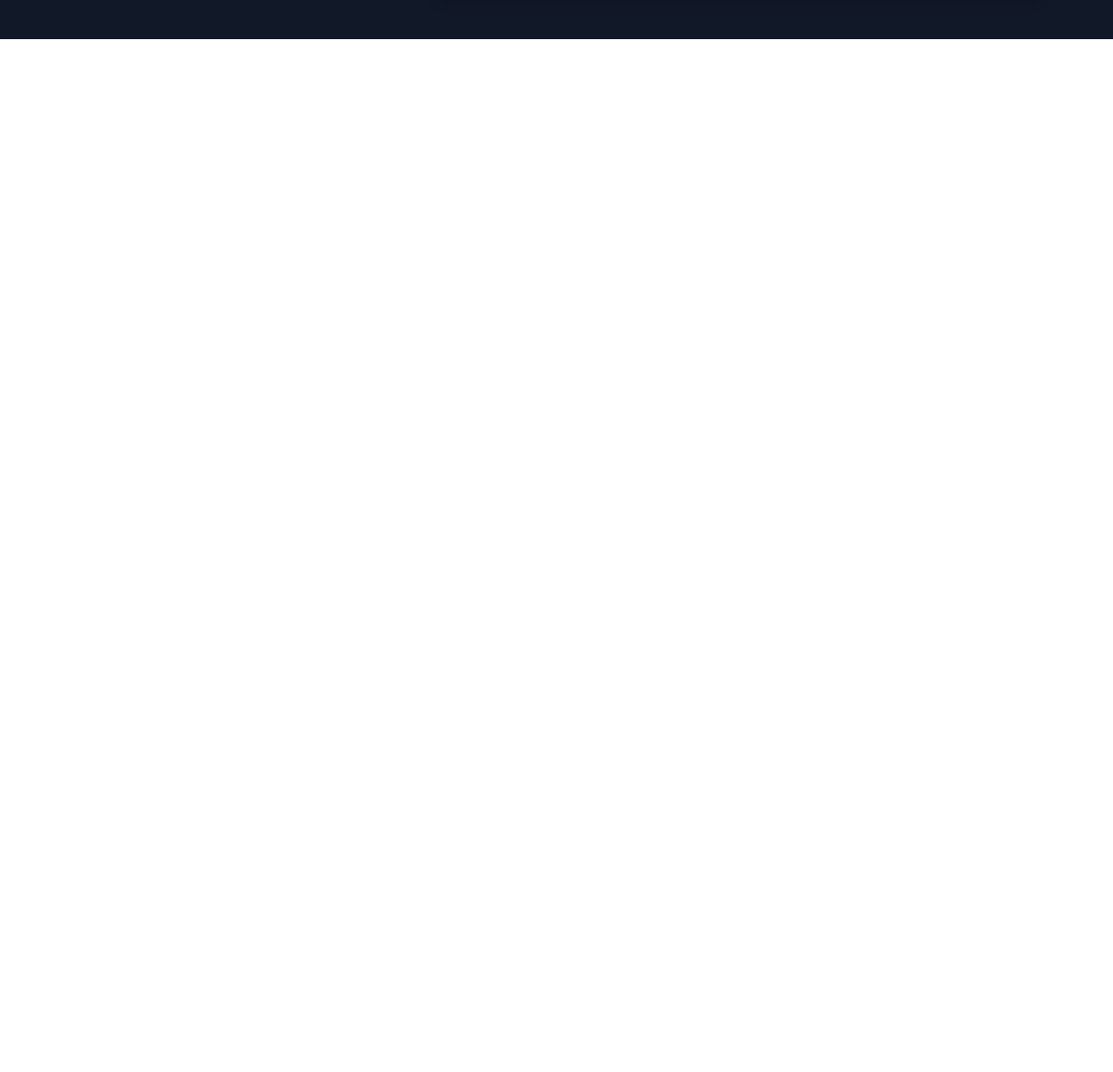
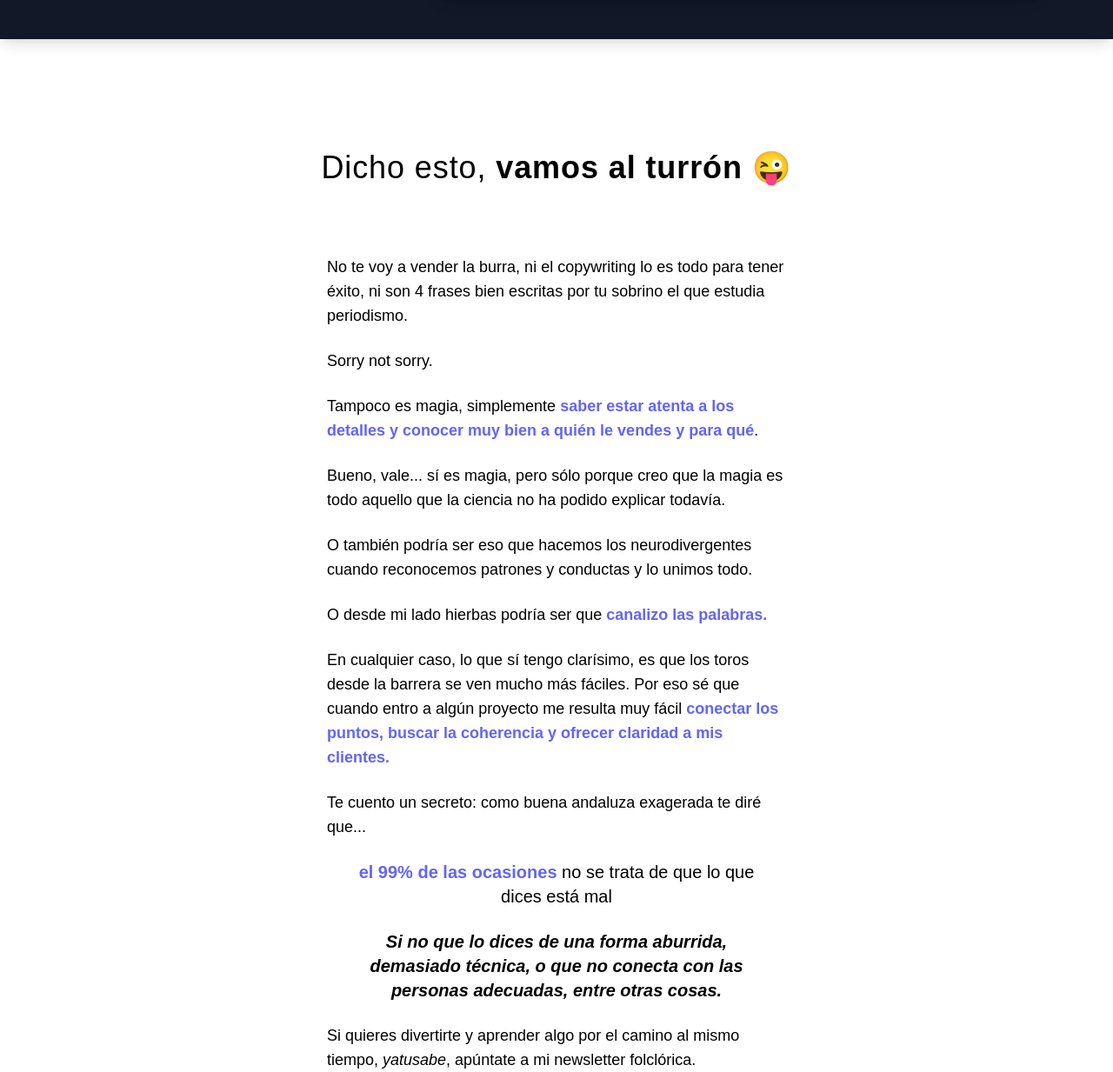
Before and after one commit to verlandev/copy-hierbas, an Astro site: page / in a window 1280 px wide. Shown: the part 2123-3356 px from the top of the page at 87% size. Before the commit the page ends 2168 px from the top, so only its background shows below. Built offline with nearby package versions, Linux system fonts and the light colour scheme; Astro itself is replaced by a stand-in of ours.

Commit message:
✨ Incluimos la presentación de servicios

```diff
--- a/src/pages/index.astro
+++ b/src/pages/index.astro
@@ -3,6 +3,7 @@ import Layout from '../layouts/Layout.astro';
 import Authority from '../sections/Authority.astro';
 import FormZone from '../sections/FormZone.astro';
 import Hero from '../sections/Hero.astro';
+import ServicePresentation from '../sections/ServicePresentation.astro';
 import SpoilerAlert from '../sections/SpoilerAlert.astro';
 ---
 
@@ -11,4 +12,5 @@ import SpoilerAlert from '../sections/SpoilerAlert.astro';
   <Authority />
   <FormZone />
   <SpoilerAlert />
+  <ServicePresentation />
 </Layout>
--- /dev/null
+++ b/src/sections/ServicePresentation.astro
@@ -0,0 +1,16 @@
+<section>
+  <h1 class="font-medium text-4xl text-center mt-32 tracking-wide">Dicho esto, <span class="font-extrabold">vamos al turrón</span> 😜</h1>
+  <article class="flex flex-col gap-6 prose prose-invert prose-lg mx-auto max-w-xl pt-20 text-lg px-6">
+    <p>No te voy a vender la burra, ni el copywriting lo es todo para tener éxito, ni son 4 frases bien escritas por tu sobrino el que estudia periodismo. </p>
+    <p>Sorry not sorry. </p>
+    <p>Tampoco es magia, simplemente <span class="text-indigo-500 font-bold">saber estar atenta a los detalles y conocer muy bien a quién le vendes y para qué</span>.</p>
+    <p>Bueno, vale... sí es magia, pero sólo porque creo que la magia es todo aquello que la ciencia no ha podido explicar todavía. </p>
+    <p>O también podría ser eso que hacemos los neurodivergentes cuando reconocemos patrones y conductas y lo unimos todo. </p>
+    <p>O desde mi lado hierbas podría ser que <span class="text-indigo-500 font-bold">canalizo las palabras.</span> </p>
+    <p>En cualquier caso, lo que sí tengo clarísimo, es que los toros desde la barrera se ven mucho más fáciles. Por eso sé que cuando entro a algún proyecto me resulta muy fácil <span class="text-indigo-500 font-bold">conectar los puntos, buscar la coherencia y ofrecer claridad a mis clientes.</span> </p>
+    <p>Te cuento un secreto: como buena andaluza exagerada te diré que...</p>
+    <p class="text-center text-xl w-[300px] lg:w-[500px] m-auto font-medium"><span class="text-indigo-500 font-bold">el 99% de las ocasiones</span> no se trata de que lo que dices está mal</p>
+    <p class="text-center text-xl italic w-[300px] lg:w-[500px] m-auto font-bold">Si no que lo dices de una forma aburrida, demasiado técnica, o que no conecta con las personas adecuadas, entre otras cosas. </p>
+    <p>Si quieres divertirte y aprender algo por el camino al mismo tiempo, <span class="italic">yatusabe</span>, apúntate a mi newsletter folclórica.</p>
+  </article>
+</section>
```
